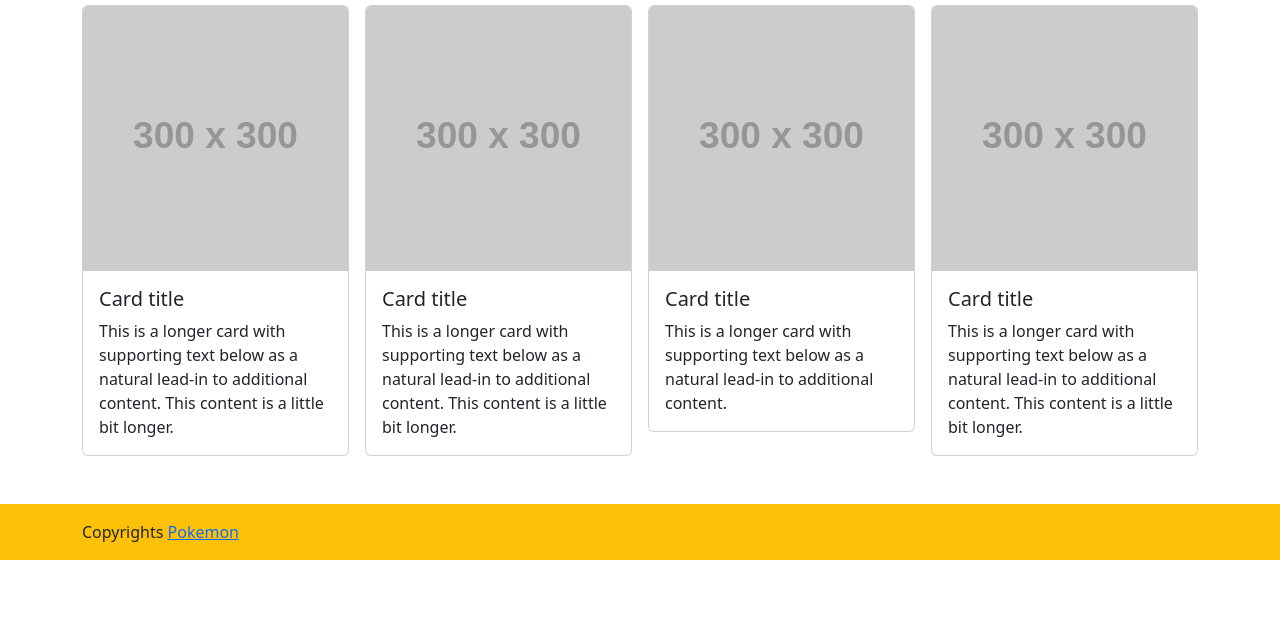
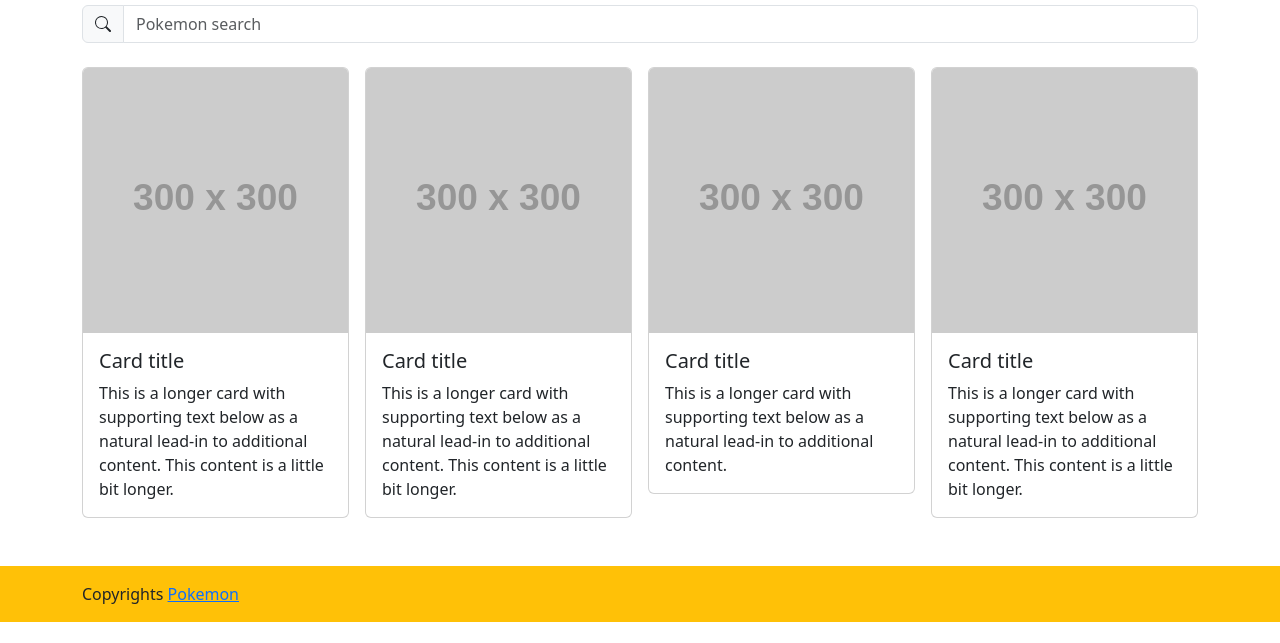
Before and after one commit to gliese-sketch/pokedex-session, a website: page src/index.html in a window 1280 px wide. Shown: the part 157-800 px from the top of the page. Drawn offline with nearby package versions, Linux system fonts and the light colour scheme; placeholder pictures from the web are drawn by us.

Commit message:
add search filed

```diff
--- a/src/index.html
+++ b/src/index.html
@@ -28,6 +28,31 @@
     <!-- Main -->
     <main class="container">
       <h1 class="display-5 my-4">Pokedex - I wanna be the very best</h1>
+
+      <!-- Input -->
+      <div class="input-group flex-nowrap mb-4">
+        <span class="input-group-text" id="addon-wrapping">
+          <svg
+            xmlns="http://www.w3.org/2000/svg"
+            width="16"
+            height="16"
+            fill="currentColor"
+            class="bi bi-search"
+            viewBox="0 0 16 16"
+          >
+            <path
+              d="M11.742 10.344a6.5 6.5 0 1 0-1.397 1.398h-.001q.044.06.098.115l3.85 3.85a1 1 0 0 0 1.415-1.414l-3.85-3.85a1 1 0 0 0-.115-.1zM12 6.5a5.5 5.5 0 1 1-11 0 5.5 5.5 0 0 1 11 0"
+            />
+          </svg>
+        </span>
+        <input
+          type="text"
+          class="form-control"
+          placeholder="Pokemon search"
+          aria-label="Pokemon search"
+          aria-describedby="addon-wrapping"
+        />
+      </div>
 
       <!-- Cards Row -->
       <div class="row row-cols-1 row-cols-md-3 row-cols-lg-4 g-3">
```
